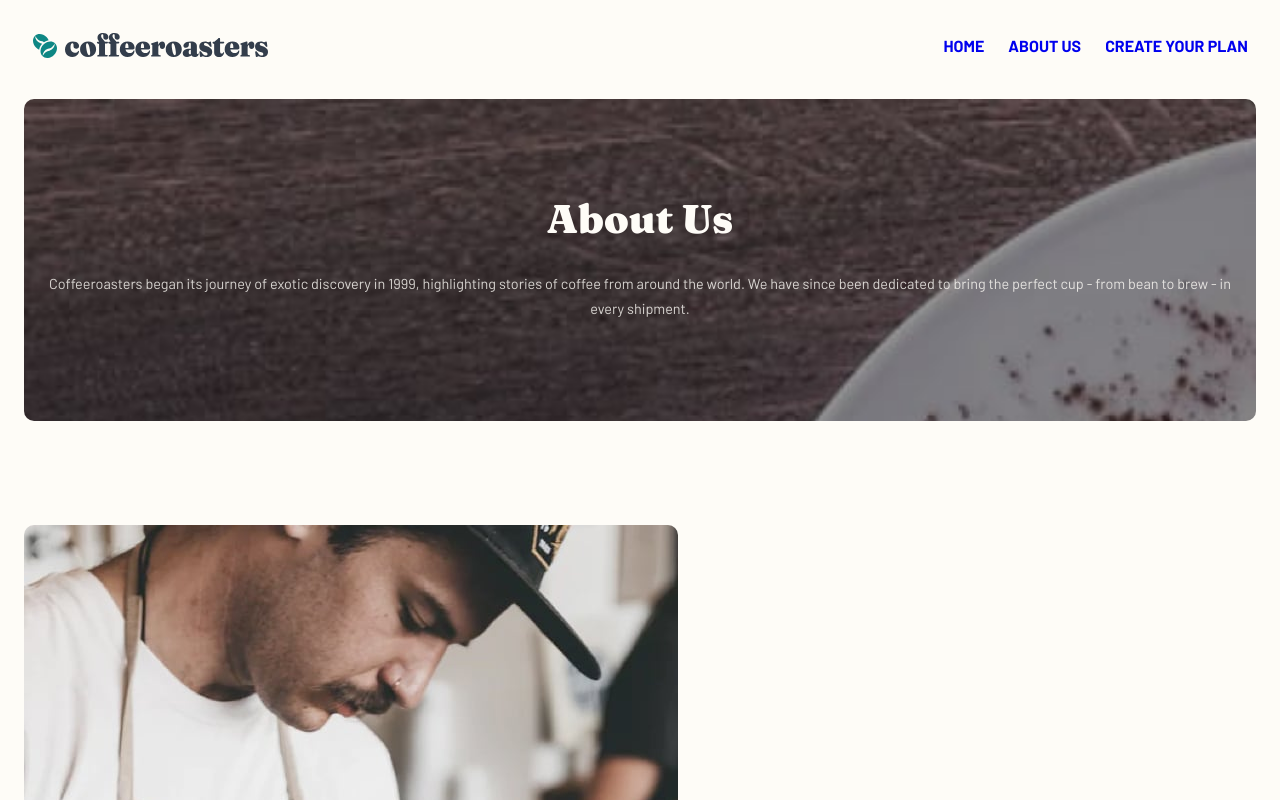
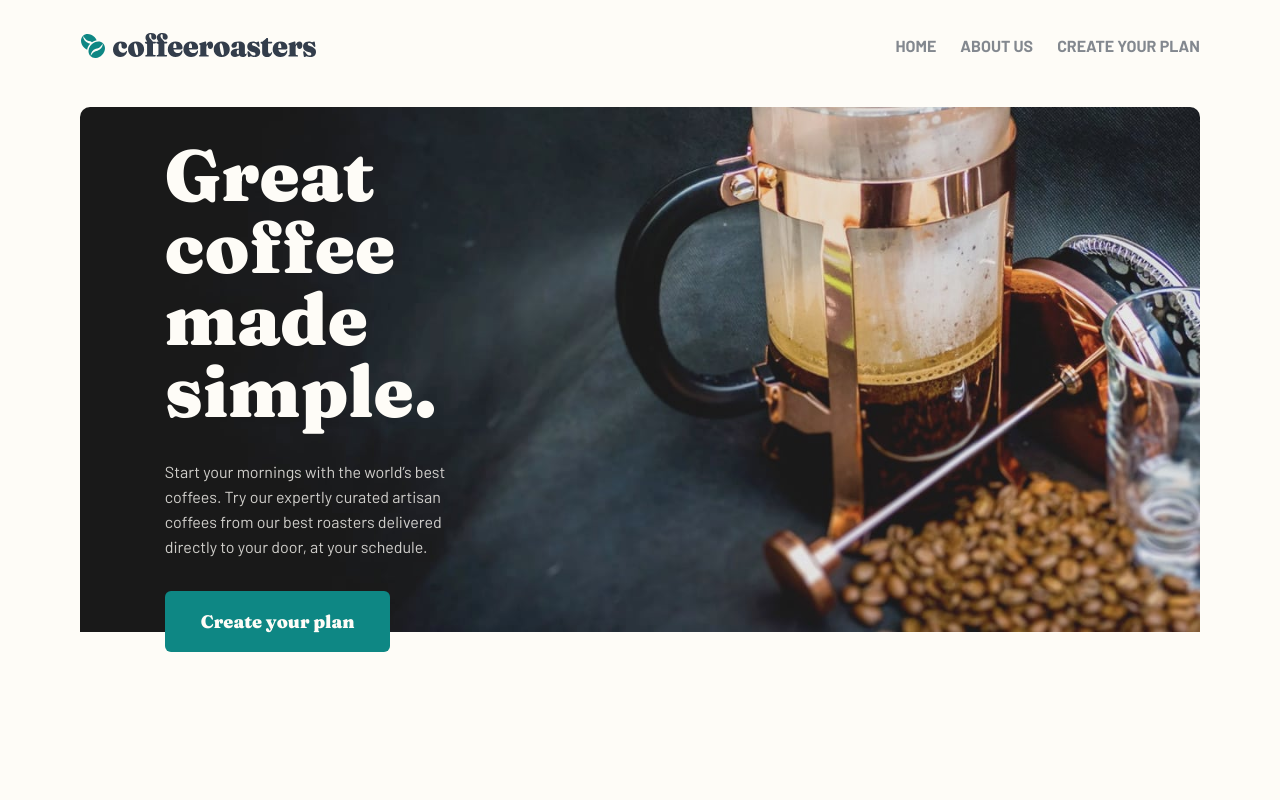
Before and after one commit to kebin20/coffee-roasters-website, a React (Vite) app: page / in a window 1280 px wide. Shown: the top 800 px of the page. Built offline with nearby package versions, Linux system fonts and the light colour scheme.

Commit message:
style: completed hero section styling for home page

```diff
--- a/src/App.jsx
+++ b/src/App.jsx
@@ -1,7 +1,8 @@
 import React from "react";
-// import Home from "./Pages/Home";
-import About from "./Pages/AboutUs"
+import Home from "./Pages/Home";
+// import About from "./Pages/AboutUs"
 
 export default function App() {
-  return <About />;
+  // return <About />;
+  return <Home />;
 }
--- a/src/Pages/Home.jsx
+++ b/src/Pages/Home.jsx
@@ -1,17 +1,17 @@
-import React from 'react';
-import styles from './Home.module.css';
-import MainButton from '../UI/MainButton';
-import NavBar from '../UI/NavBar';
-import Footer from '../UI/Footer';
+import React from "react";
+import styles from "./Home.module.css";
+import MainButton from "../UI/MainButton";
+import NavBar from "../UI/NavBar";
+import Footer from "../UI/Footer";
 
 /* Images */
-import granEspresso from '../assets/home/desktop/image-gran-espresso.png';
-import planalto from '../assets/home/desktop/image-planalto.png';
-import piccollo from '../assets/home/desktop/image-piccollo.png';
-import danche from '../assets/home/desktop/image-danche.png';
-import coffeeBean from '../assets/home/desktop/icon-coffee-bean.svg';
-import gift from '../assets/home/desktop/icon-gift.svg';
-import truck from '../assets/home/desktop/icon-truck.svg';
+import granEspresso from "../assets/home/desktop/image-gran-espresso.png";
+import planalto from "../assets/home/desktop/image-planalto.png";
+import piccollo from "../assets/home/desktop/image-piccollo.png";
+import danche from "../assets/home/desktop/image-danche.png";
+import coffeeBean from "../assets/home/desktop/icon-coffee-bean.svg";
+import gift from "../assets/home/desktop/icon-gift.svg";
+import truck from "../assets/home/desktop/icon-truck.svg";
 
 export default function Home() {
   return (
@@ -19,13 +19,15 @@ export default function Home() {
       <NavBar />
       <main>
         <section className={styles.homeHeroContainer}>
-          <h1 className={styles.homeHeroTitle}>Great coffee made simple.</h1>
-          <p className={styles.homeHeroText}>
-            Start your mornings with the world’s best coffees. Try our expertly
-            curated artisan coffees from our best roasters delivered directly to
-            your door, at your schedule.
-          </p>
-          <MainButton>Create your plan</MainButton>
+          <div className={styles.heroWrapper}>
+            <h1 className={styles.homeHeroTitle}>Great coffee made simple.</h1>
+            <p className={styles.homeHeroText}>
+              Start your mornings with the world’s best coffees. Try our
+              expertly curated artisan coffees from our best roasters delivered
+              directly to your door, at your schedule.
+            </p>
+            <MainButton>Create your plan</MainButton>
+          </div>
         </section>
 
         <section className={styles.collectionContainer}>
--- a/src/Pages/Home.module.css
+++ b/src/Pages/Home.module.css
@@ -1,16 +1,19 @@
 /* Our Commitment Secetion*/
 
 .homeHeroContainer {
+  color: var(--lightCream);
+  background-image: url("../assets/home/mobile/image-hero-coffeepress.jpg");
+  background-size: cover;
+  padding: 6.25em 1.5em;
+  margin: 1.5em;
+  border-radius: 10px;
+}
+
+.heroWrapper {
   display: flex;
   flex-direction: column;
   align-items: center;
   text-align: center;
-  color: var(--lightCream);
-  background-image: url('../assets/home/mobile/image-hero-coffeepress.jpg');
-  background-size: cover;
-  padding: 6.25em 1.5em;
-  margin: 1.5em;
-  border-radius: 10px;
   gap: 2em;
 }
 
@@ -20,7 +23,6 @@
 }
 
 .homeHeroText {
-  font-size: 0.9rem;
   line-height: 25px;
   opacity: 0.8;
   mix-blend-mode: normal;
@@ -147,6 +149,28 @@
 }
 /* Desktop and larger */
 @media only screen and (min-width: 1200px) {
+  .homeHeroContainer {
+    display: flex;
+    height: 72vh;
+    margin: 1em 5em 1em 5em;
+    padding: 0;
+    align-items: center;
+    background: url("../assets/home/desktop/image-hero-coffeepress.jpg");
+    background-size: contain;
+    background-repeat: no-repeat;
+  }
+
+  .heroWrapper {
+    display: flex;
+    align-items: flex-start;
+    text-align: left;
+    padding: 5.3em 45em 5.3em 5.3em;
+  }
+
+  .homeHeroTitle {
+    font-size: 4.5rem;
+    line-height: 72px;
+  }
 }
 /* Big desktop (4k) */
 @media only screen and (min-width: 2500px) {
--- a/src/UI/NavBar.module.css
+++ b/src/UI/NavBar.module.css
@@ -115,6 +115,10 @@
 }
 /* Desktop and larger */
 @media only screen and (min-width: 1200px) {
+  .navBar {
+    padding: 2em 5em 2em 5em;
+  }
+
   .mobileLogo {
     max-width: 100%;
   }
@@ -132,6 +136,7 @@
   .menuLink {
     margin-left: 1.5em;
     text-transform: uppercase;
+    color: var(--Grey);
   }
 
   .menuLink:hover {
--- a/src/index.css
+++ b/src/index.css
@@ -40,6 +40,7 @@ body {
   height: 100%;
 }
 body {
+  font-size: 16px;
   font-family: "Barlow", sans-serif;
   line-height: 1.5;
   -webkit-font-smoothing: antialiased;
```
